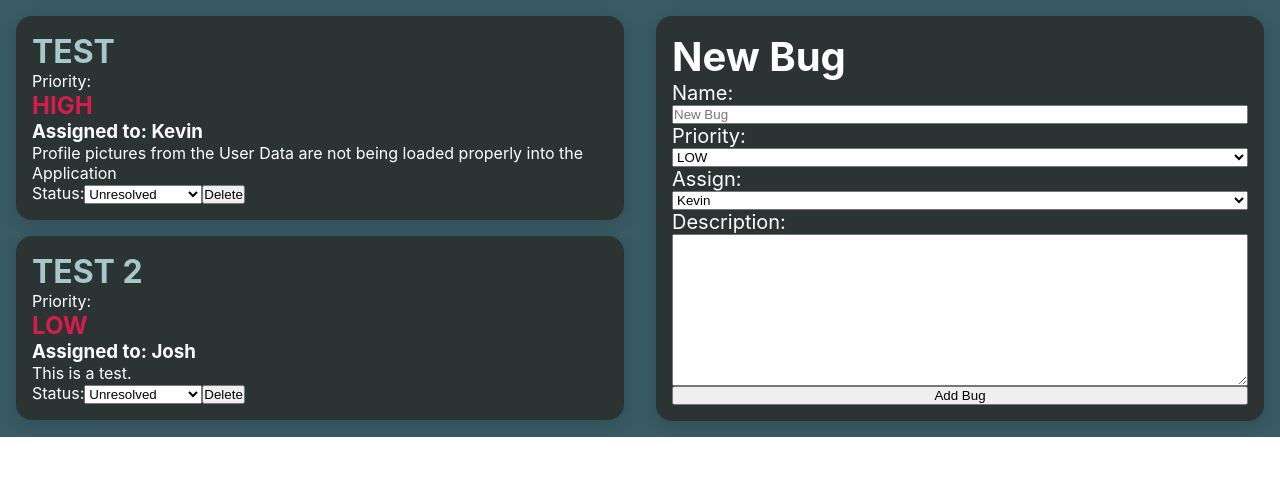
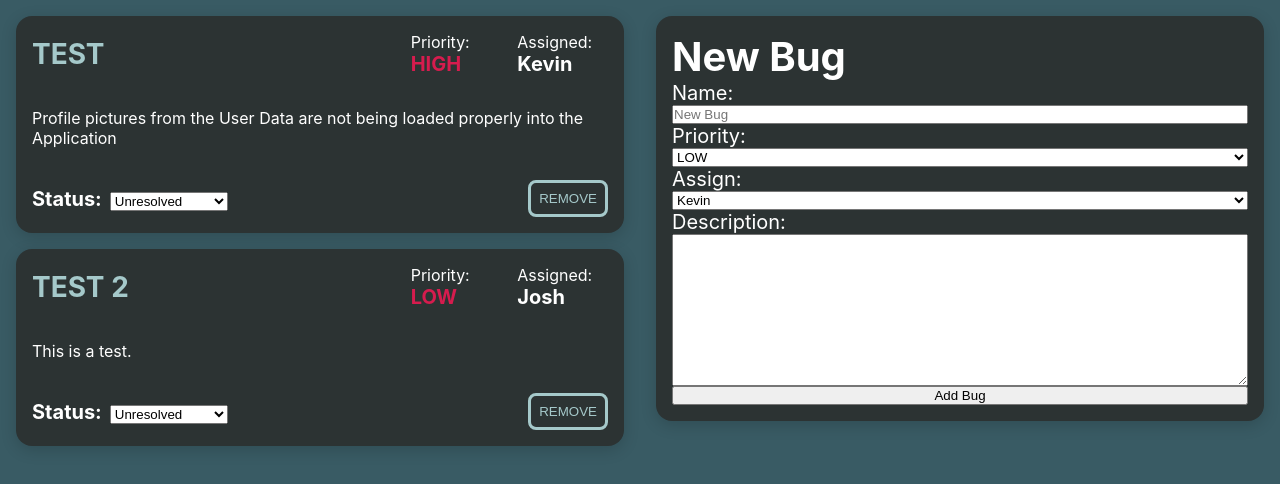
Before and after one commit to kevinjordan1994/bug-tracker, a React (Create React App) app: page / in a window 1280 px wide. Shown: the top 484 px of the page. Built offline with nearby package versions, Linux system fonts and the light colour scheme.

Commit message:
Add more styling to bug component

```diff
--- a/src/App.css
+++ b/src/App.css
@@ -1,5 +1,4 @@
 .app-container {
   display: flex;
-  background-color: #395b64;
   height: 100%;
 }
--- a/src/components/BugList/Bug.css
+++ b/src/components/BugList/Bug.css
@@ -7,15 +7,66 @@
 .bug {
   background-color: #2c3333;
   color: #fff;
+  display: flex;
+  flex-direction: column;
+  gap: 2rem;
 }
 
 .bug-name {
-  font-size: 2rem;
+  font-size: 1.75rem;
   color: #a5c9ca;
+}
+
+.top {
+  display: grid;
+  grid-template-columns: 2fr 0.5fr 0.5fr;
+  column-gap: 1rem;
+  align-items: center;
+}
+
+.top-left {
+  display: flex;
+}
+
+.priority-div,
+.member-div {
+  display: flex;
+  flex-direction: column;
+}
+
+.priority,
+.assigned,
+.status-label {
+  font-weight: 700;
+  font-size: 1.25rem;
 }
 
 .priority {
   color: #d61c4e;
+}
+
+.bottom {
+  display: flex;
+  align-items: center;
+  justify-content: space-between;
+}
+
+.status-label {
+  margin-right: 0.5rem;
+}
+
+.delete-bug {
+  padding: 0.5rem;
+  border-radius: 0.5rem;
+  background-color: #2c3333;
+  color: #a5c9ca;
+  cursor: pointer;
+  border: solid;
+  border-color: #a5c9ca;
+}
+
+.delete-bug:hover {
   font-weight: 700;
-  font-size: 1.5rem;
+  background-color: #a5c9ca;
+  color: #2c3333;
 }
--- a/src/components/BugList/Bug.js
+++ b/src/components/BugList/Bug.js
@@ -4,19 +4,30 @@ import "../UI/Card.css";
 function Bug(props) {
   return (
     <div className="card bug">
+      <div className="top">
         <h2 className="bug-name">{props.bug.name}</h2>
+        <div className="priority-div">
           <label className="priority-label">Priority: </label>
           <p className="priority">{props.bug.priority}</p>
-      <h3 className="assigned">Assigned to: {props.bug.assignedTo}</h3>
+        </div>
+        <div className="member-div">
+          <label className="assigned-label">Assigned: </label>
+          <p className="assigned">{props.bug.assignedTo}</p>
+        </div>
+      </div>
+      <div className="middle">
         <p className="description">{props.bug.description}</p>
-      <form>
-        <label htmlFor="status">Status:</label>
+      </div>
+      <form className="bottom">
+        <div className="status-container">
+          <label className="status-label">Status:</label>
           <select name="status" className="status">
             <option value="Unresolved">Unresolved</option>
             <option value="Fixes Underway">Fixes Underway</option>
             <option value="Resolved">Resolved</option>
           </select>
-        <button className="delete-bug">Delete</button>
+        </div>
+        <button className="delete-bug">REMOVE</button>
       </form>
     </div>
   );
--- a/src/index.css
+++ b/src/index.css
@@ -1,6 +1,7 @@
 body {
   margin: 0;
   color: #222;
+  background-color: #395b64;
   font-family: -apple-system, BlinkMacSystemFont, "Segoe UI", "Roboto", "Oxygen",
     "Ubuntu", "Cantarell", "Fira Sans", "Droid Sans", "Helvetica Neue",
     sans-serif;
```
Also changed, not shown: bug-card-template.png (added). Lines whose indentation alone changed are shown as unchanged.
